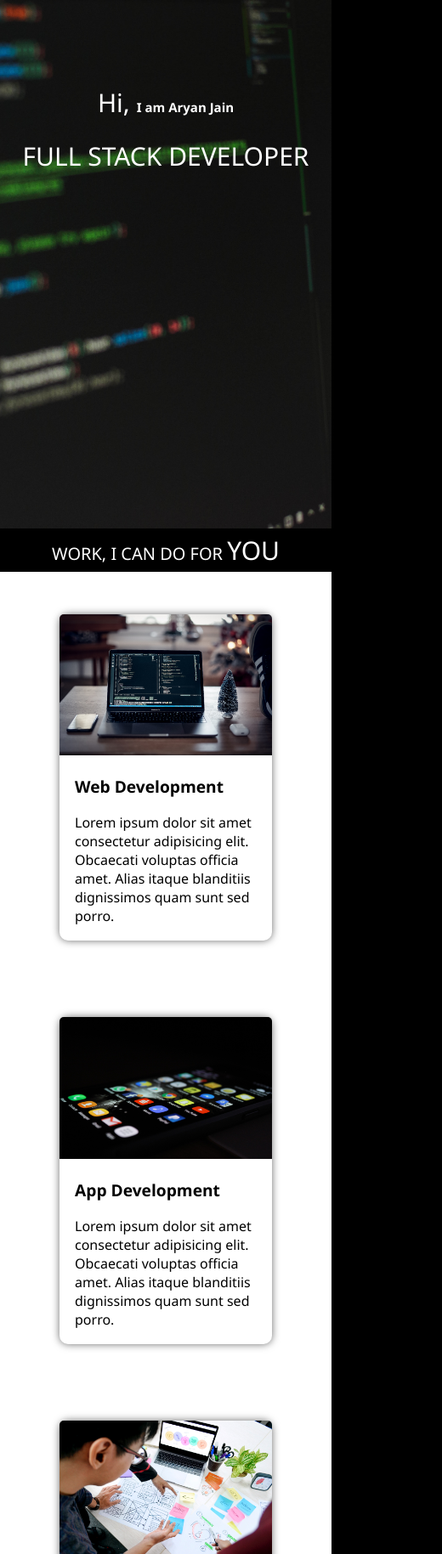
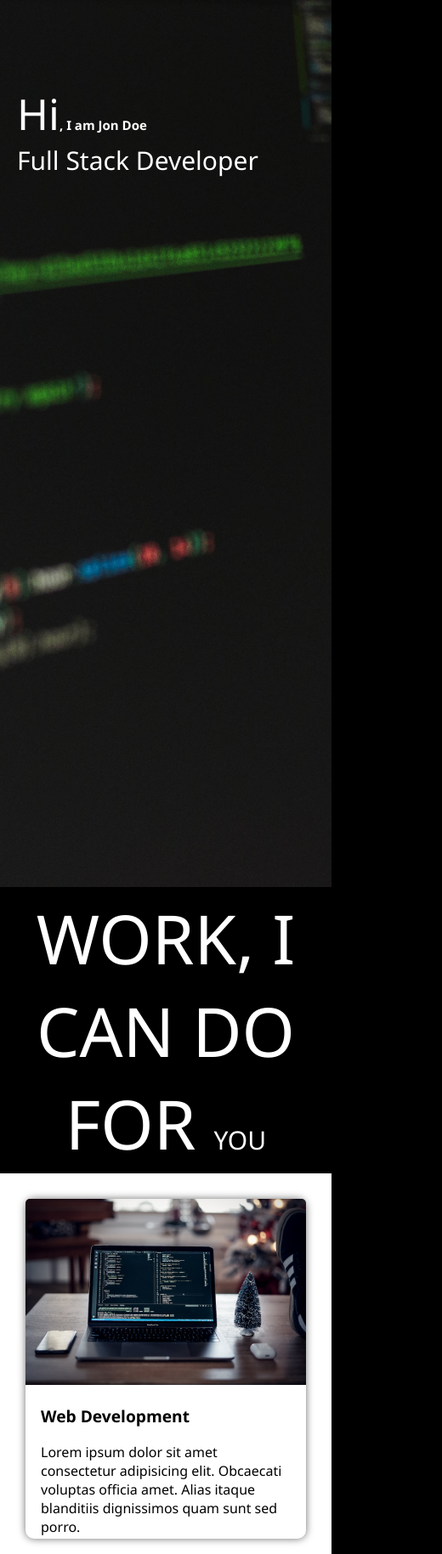
Before and after one commit to Aryan0Jain/Developer-Portfolio-Landing-Page---HTML-CSS-Project---In-Class---ggsbq6tsvcqm, a plain HTML site: page index.html in a window 390 px wide. Shown: the top 1829 px of the page at 85% size, 520 px wide, since content can reach past the window. Drawn offline with Linux system fonts and the light colour scheme.

Commit message:
Styling completed

```diff
--- a/index.html
+++ b/index.html
@@ -5,39 +5,57 @@
     <meta name="viewport" content="width=device-width, initial-scale=1.0">
     <title>Portfolio | Aryan Jain</title>
     <script src="https://kit.fontawesome.com/09259f818e.js" crossorigin="anonymous"></script>
+    <link rel="preconnect" href="https://fonts.googleapis.com">
+<link rel="preconnect" href="https://fonts.gstatic.com" crossorigin>
+<link href="https://fonts.googleapis.com/css2?family=Lato:wght@100;300;400;700;900&display=swap" rel="stylesheet">
     <link rel="stylesheet" href="styles.css">
 </head>
 <body>
     <!-- Hero Section Starts -->
     <section class="hero">
-        <h1>Hi, <span>I am Aryan Jain</span></h1><br>
-        <h1>FULL STACK DEVELOPER</h1>
+        <div>
+            <h2>Hi<span>, I am Jon Doe</span></h2>
+            <h1>Full Stack Developer</h1>
+        </div>
     </section>
     <!-- Hero section Ends -->
 
     <!-- Black Box Section Starts -->
     <section class="black-box">
-        <p>WORK, I CAN DO FOR <span>YOU</span></p>
+        <h3>WORK, I CAN DO FOR <span>YOU</span></h3>
     </section>
     <!-- Black Box Section Ends -->
 
     <!-- Card Container Section Starts-->
     <section class="container">
+        <div class="grid-item">
             <div class="card">
                 <img src="images/card1.jpg" alt="">
+                <div>
                     <h3>Web Development</h3>
                     <p>Lorem ipsum dolor sit amet consectetur adipisicing elit. Obcaecati voluptas officia amet. Alias itaque blanditiis dignissimos quam sunt sed porro.</p>
                 </div>
+            </div>
+        </div>
+        <div class="grid-item">
             <div class="card">
                 <img src="images/card2.jpg" alt="">
+                <div>
                     <h3>App Development</h3>
                     <p>Lorem ipsum dolor sit amet consectetur adipisicing elit. Obcaecati voluptas officia amet. Alias itaque blanditiis dignissimos quam sunt sed porro.</p>
                 </div>
+            </div>
+        </div>
+        <div class="grid-item">
             <div class="card">
                 <img src="images/card3.jpg" alt="">
+                <div>
                     <h3>UI UX Design</h3>
                     <p>Lorem ipsum dolor sit amet consectetur adipisicing elit. Obcaecati voluptas officia amet. Alias itaque blanditiis dignissimos quam sunt sed porro.</p>
                 </div>
+            </div>
+        </div>
+
     </section>
     <!-- Card Container Section Ends-->
 
@@ -45,13 +63,11 @@
     <div class="bottom">
         <div class="child1">
             <h1>Contact Me</h1>
-            <p>Lorem ipsum dolor sit amet consectetur adipisicing elit. Quod nobis optio veniam ipsum dolore vitae error, voluptatum blanditiis consequatur similique!</p>
-            <p>Lorem ipsum dolor, sit amet consectetur adipisicing elit. Iusto optio quis cum facilis inventore adipisci.</p>
+            <p>Lorem ipsum dolor sit amet consectetur adipisicing elit. Quod nobis optio veniam ipsum dolore vitae error, voluptatum blanditiis consequatur similique!<br>Lorem ipsum dolor, sit amet consectetur adipisicing elit. Iusto optio quis cum facilis inventore adipisci.</p>
         </div>
         <div class="child2">
             <h1>About Me</h1>
-            <p>Lorem ipsum dolor sit amet consectetur adipisicing elit. Quod nobis optio veniam ipsum dolore vitae error, voluptatum blanditiis consequatur similique!</p>
-            <p>Lorem ipsum dolor sit amet consectetur adipisicing elit. Recusandae porro id ad dicta voluptatum aperiam nisi! Error assumenda sapiente quidem?</p>
+            <p>Lorem ipsum dolor sit amet consectetur adipisicing elit. Quod nobis optio veniam ipsum dolore vitae error, voluptatum blanditiis consequatur similique!<br>Lorem ipsum dolor sit amet consectetur adipisicing elit. Recusandae porro id ad dicta voluptatum aperiam nisi! Error assumenda sapiente quidem?</p>
         </div>
     </div>
     <!-- Bottom Section Ends -->
--- a/styles.css
+++ b/styles.css
@@ -7,23 +7,22 @@
 body{
     background-color: black;
     color: white;
+    font-family: 'Lato', sans-serif;
 }
 .hero{
-    height: 50vh;
-    padding: 100px;
-    text-align: center;
+    /* text-align: center; */
     background-image: url("images/hero-bg.jpg");
+    height: 100vh;
     background-size:cover;
     background-repeat: no-repeat;
     background-position: center;
+    padding: 100px;
 }
-.hero h1{
-    /* display: inline-block; */
-    width: auto;
+.hero h1,h2{
+    width: 500px;
     margin: 0px auto;
     font-size: 50px;
     font-weight: 400;
-    /* margin-top: 50px; */
 }
 .hero span{
     font-size: 20px;
@@ -32,29 +31,36 @@ body{
 .black-box{
     margin: 20px auto;
     text-align: center;
-    font-size: 60px;
+}
+.black-box h3{
+    font-size: 80px;
+    font-weight: 400;
 }
 .black-box span{
-    font-size: 70px;
+    font-size: 96px;
 }
 .container{
     padding: 30px;
     background-color: white;
     color: black;
     display: grid;
-    grid-template-columns: auto auto auto;
+    grid-template-columns: repeat(3, minmax(200px, 340px));
     justify-items: center;
     justify-content: center;
-    gap: 50px;
+    gap: 30px;
 
 }
 .container .card{
-    margin: 20px 0px;
-    width: 250px;
-    height: auto;
-    /* border: 1px solid red; */
+    max-width: 340px;
+    height: 400px;
+    /* margin: 20px 0px; */
+    padding: auto;
+    /* width: 250px; */
     border-radius: 10px;
     box-shadow: 0px 0px 10px 0px rgb(109, 109, 109);
+}
+.container .grid-tem{
+    display: flex;
 }
 .container h3, .container p{
     padding: 18px;
@@ -64,7 +70,7 @@ body{
     padding-bottom: 0px;
 }
 .container img{
-    width: 250px;
+    width: 100%;
     border-radius: 5px 5px 0px 0px;
 }
 .bottom{
@@ -91,8 +97,9 @@ body{
 .bottom p{
     line-height: 2;
 }
-@media only screen and (max-width:890px) {
+@media only screen and (max-width:786px) {
     .container{
+        min-height: 50vh;
         grid-template-columns: auto;
         height: auto;
     }
@@ -107,7 +114,7 @@ body{
     }
     .black-box{
         margin: 5px auto;
-        font-size: 20px;
+        font-size: 24px;
     }
     .black-box span{
         font-size: 30px;
@@ -117,7 +124,5 @@ body{
     }
     .bottom .child1, .bottom .child2{
         width: auto;
-        /* padding: 20px;
-        padding-bottom: 50px; */
     }
 }
```
Lines whose indentation alone changed are shown as unchanged.
